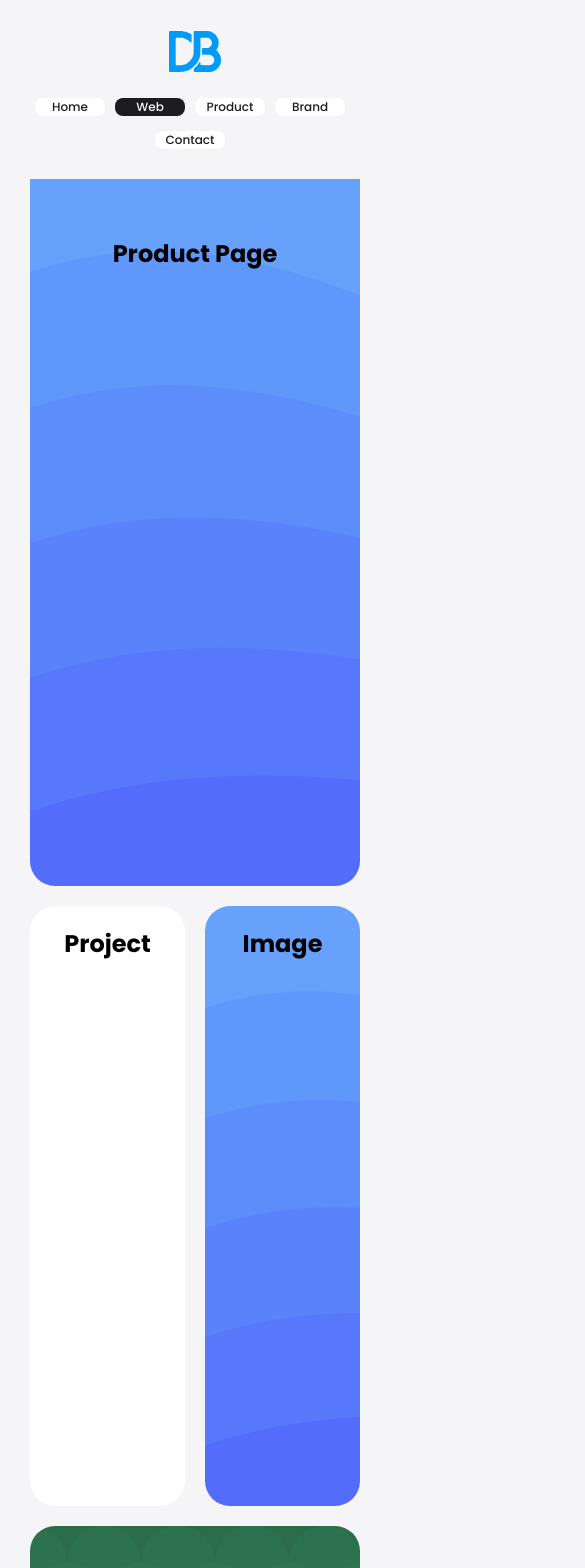
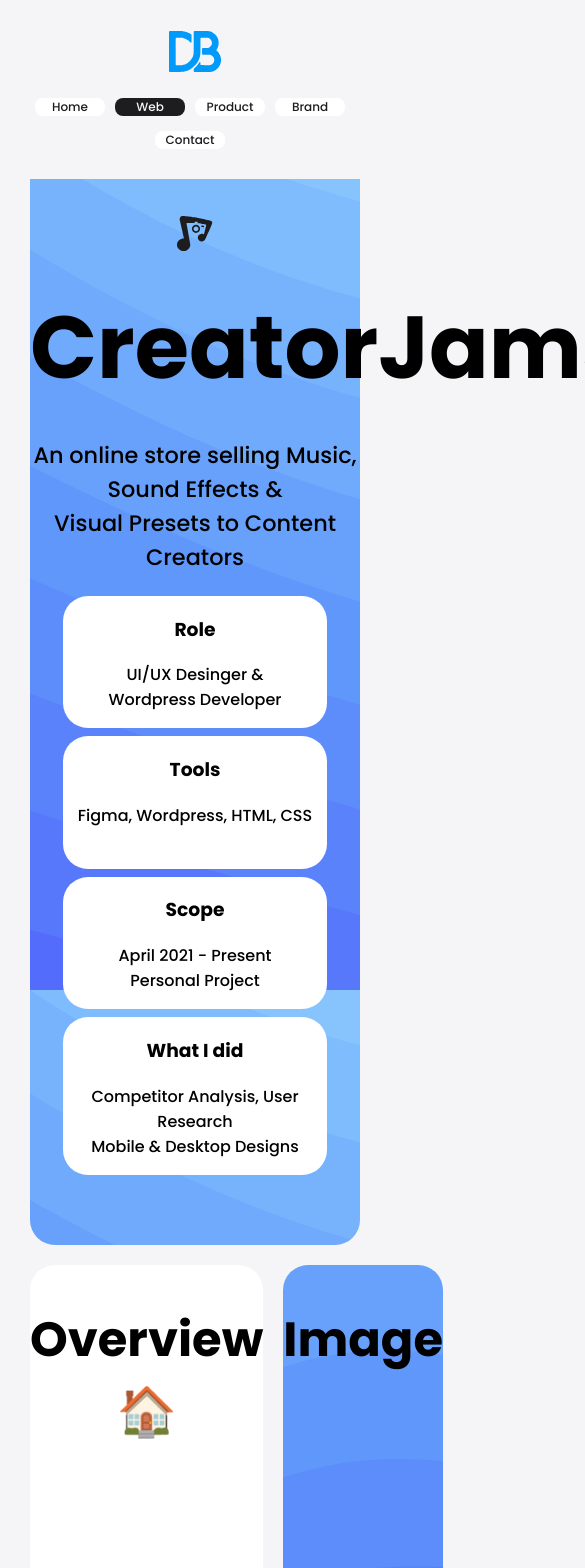
Before and after one commit to DylanHenstock/portfolio, a React (Create React App) app: page /web in a window 390 px wide. Shown: the top 1568 px of the page, 585 px wide, since content can reach past the window. Built offline with nearby package versions, Linux system fonts and the light colour scheme.

Commit message:
First Block

```diff
--- a/src/App.css
+++ b/src/App.css
@@ -4,6 +4,19 @@
     --light: #F5F5F7;
     --white: white;
   }
+
+h1 {
+    font-size: 5.5rem;
+    line-height: 0.7;
+}
+
+h2 {
+    font-size: 3rem;
+}
+
+.subtitle {
+    font-size: 1.4rem;
+}
 
 .container {
     margin-top: 146px;
@@ -61,7 +74,7 @@
 .block {
     margin: auto;
     max-width: 100%;
-    height: 600px;
+    /* height: 600px; */
     border-radius: 25px;
     padding-top: 70px;
     padding-bottom: 70px;
@@ -152,6 +165,98 @@
     background-color: var(--white);
 }
 
+.rolesgrid {
+    margin: auto;
+    max-width: 80%;
+    display: -ms-grid;
+    display: grid;
+    grid-gap: 0.5em;
+    -ms-grid-rows: (1fr)[2];
+    grid-template-rows: repeat(2, 1fr);
+    -ms-grid-columns: (1fr)[4];
+    grid-template-columns: repeat(4, 1fr);
+}
+
+.grid-1 {
+    -ms-grid-column: 1;
+    grid-column-start: 1;
+    grid-column-end: 3;
+    -ms-grid-row: 1;
+    grid-row: 1;
+    border-radius: 25px;
+    background-color: var(--white);
+}
+
+@media screen and (max-width: 60em) {
+  .grid-1 {
+    -ms-grid-column: 1;
+    grid-column-start: 1;
+    grid-column-end: 5;
+    -ms-grid-row: 1;
+    grid-row: 1;
+  }
+}
+
+.grid-2 {
+    -ms-grid-column: 3;
+    grid-column-start: 3;
+    grid-column-end: 5;
+    -ms-grid-row: 1;
+    grid-row: 1;
+    border-radius: 25px;
+    background-color: var(--white);
+}
+
+@media screen and (max-width: 60em) {
+  .grid-2 {
+    -ms-grid-column: 1;
+    grid-column-start: 1;
+    grid-column-end: 5;
+    -ms-grid-row: 2;
+    grid-row: 2;
+  }
+}
+
+.grid-3 {
+    -ms-grid-column: 1;
+    grid-column-start: 1;
+    grid-column-end: 3;
+    -ms-grid-row: 2;
+    grid-row: 2;
+    border-radius: 25px;
+    background-color: var(--white);
+}
+
+@media screen and (max-width: 60em) {
+  .grid-3 {
+    -ms-grid-column: 1;
+    grid-column-start: 1;
+    grid-column-end: 5;
+    -ms-grid-row: 3;
+    grid-row: 3;
+  }
+}
+
+.grid-4 {
+    -ms-grid-column: 3;
+    grid-column-start: 3;
+    grid-column-end: 5;
+    -ms-grid-row: 2;
+    grid-row: 2;
+    border-radius: 25px;
+    background-color: var(--white);
+}
+
+@media screen and (max-width: 60em) {
+  .grid-4 {
+    -ms-grid-column: 1;
+    grid-column-start: 1;
+    grid-column-end: 5;
+    -ms-grid-row: 4;
+    grid-row: 4;
+  }
+}
+
 /* GRID */
 
 
--- a/src/pages/web.js
+++ b/src/pages/web.js
@@ -1,3 +1,6 @@
+import creatorjamslogo from '../img/creatorjams.svg'
+import outfieldlogo from '../img/outfield.svg'
+
 export default function Web () {
     return (
         <div class="container">
@@ -5,12 +8,34 @@
             {/* CreatorJams */}
 
             <div class="block creatorjams">
-                <h2>Product Page</h2>
+                <img src={creatorjamslogo} alt="CreatorJams Logo"/>
+                <h1>CreatorJams</h1>
+                <p class="subtitle">An online store selling Music, Sound Effects &
+                <br />Visual Presets to Content Creators</p>
+                <div class="rolesgrid">
+                    <div class="grid-1">
+                        <h3>Role</h3>
+                        <p>UI/UX Desinger & <br /> Wordpress Developer</p>
+                    </div>
+                    <div class="grid-2">
+                        <h3>Tools</h3>
+                        <p>Figma, Wordpress, HTML, CSS</p>
+                    </div>
+                    <div class="grid-3">
+                        <h3>Scope</h3>
+                        <p>April 2021 - Present<br />Personal Project</p>
+                    </div>
+                    <div class="grid-4">
+                        <h3>What I did</h3>
+                        <p>Competitor Analysis, User Research<br />Mobile & Desktop Designs</p>
+                    </div>
+
+                </div>
             </div>
 
             <div class="grid">
                 <div class="grid-left">
-                    <h2>Project</h2>
+                    <h2>Overview 🏠</h2>
                 </div>
 
                 <div class="grid-right creatorjams">
@@ -21,12 +46,15 @@
            {/* Outfield */}
 
            <div class="block outfield">
-                <h2>Product Page</h2>
+                 <img src={outfieldlogo} alt="Outfield Logo"/>
+                <h1>Outfield</h1>
+                <p class="subtitle">An Agritech Start up that uses <strong>Drones</strong> and <strong>AI</strong>
+                <br />to maximise profits on Apple Farms</p>
             </div>
 
             <div class="grid">
                 <div class="grid-left">
-                    <h2>Project</h2>
+                    <h2>Overview 🏠</h2>
                 </div>
 
                 <div class="grid-right outfield">
```
Also changed, not shown: src/img/creatorjams.svg (added), src/img/outfield.svg (added).
